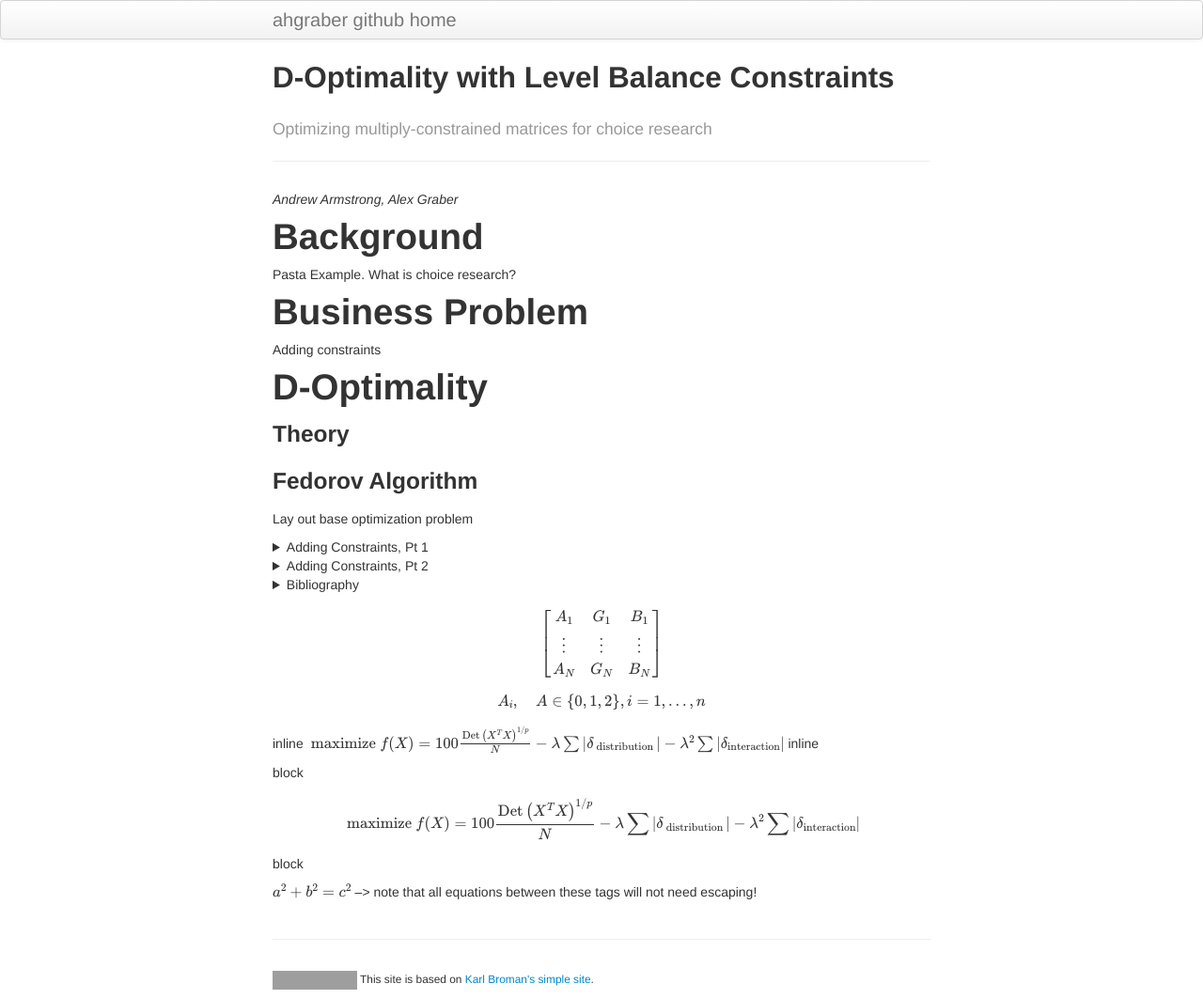
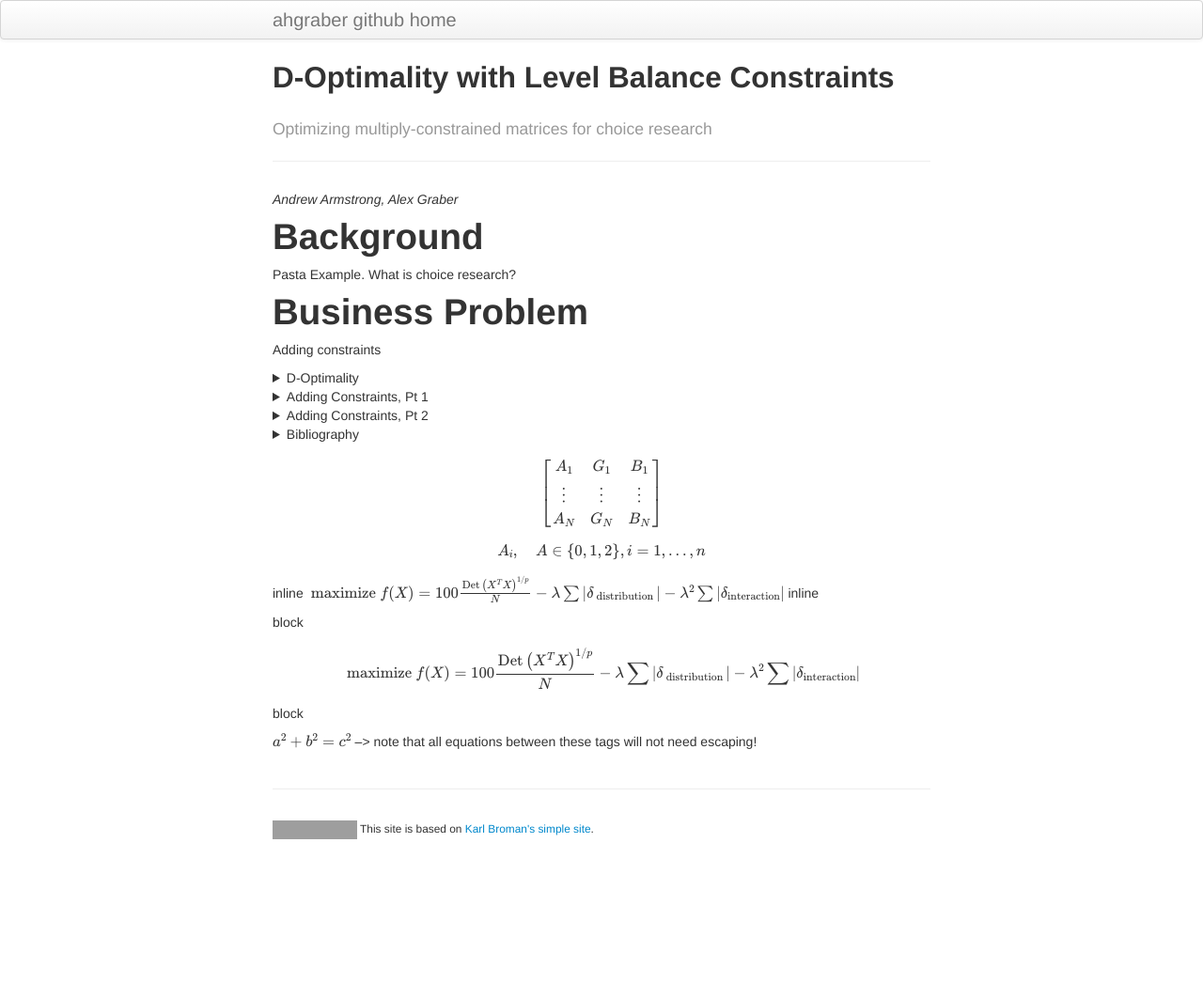
Before and after one commit to ahgraber/Fedorov, a Jekyll site: the page built from index.md, in a window 1280 px wide. Shown: the whole page at 94% size. Built offline with Jekyll 4.4.1, drawn with Linux system fonts in a browser that asks for light colours; formulas are drawn with MathJax 3; after the commit the page ends 903 px from its top, so only the background shows below that; grey boxes are pictures that could not be loaded.

Commit message:
Update index.md

```diff
--- a/index.md
+++ b/index.md
@@ -14,11 +14,17 @@ Pasta Example.  What is choice research?
 
 Adding constraints
 
+<details><summary>D-Optimality</summary>
+  <div markdown = "1">
+
 # D-Optimality
 ### Theory
 
 ### Fedorov Algorithm
 Lay out base optimization problem
+
+  </div>
+</details>
 
 <details><summary>Adding Constraints, Pt 1</summary>
   <div markdown = "1">
```
